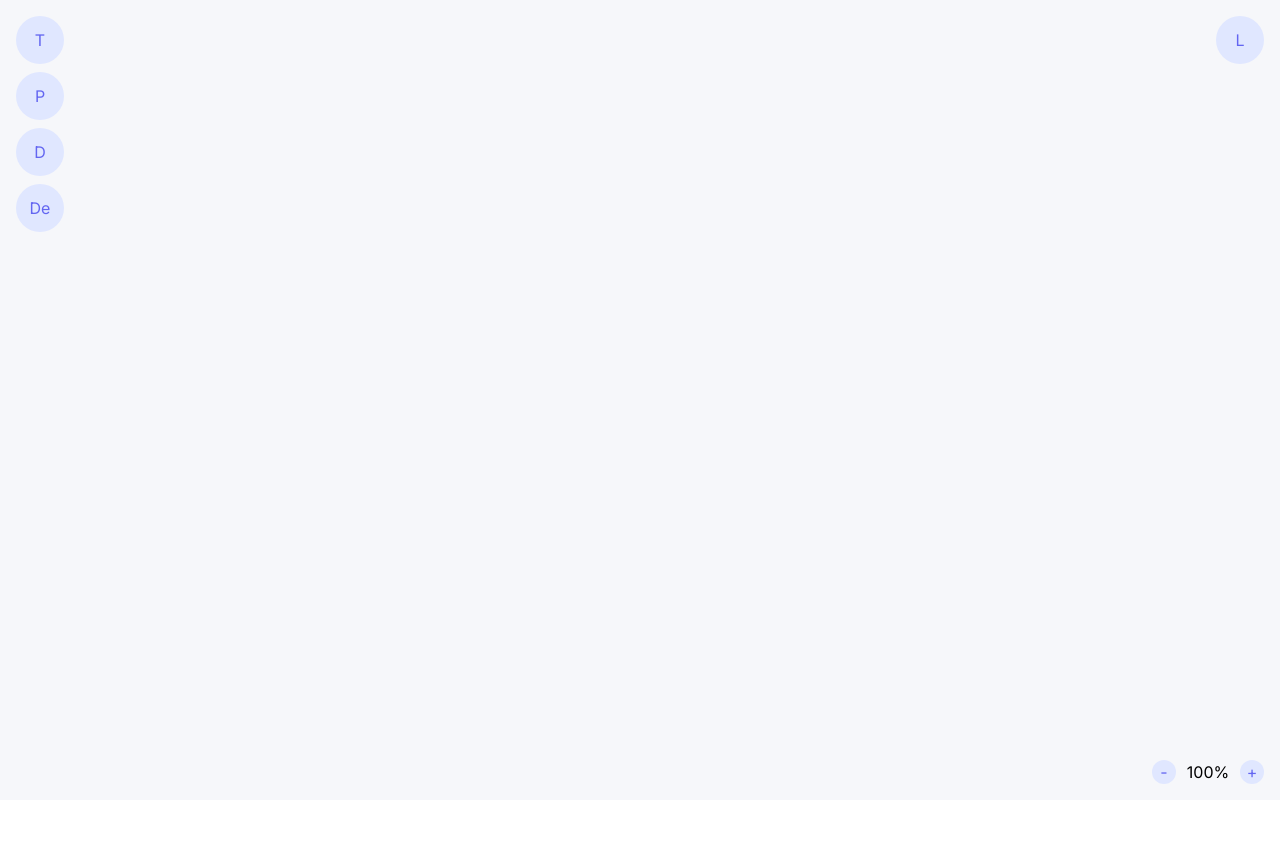
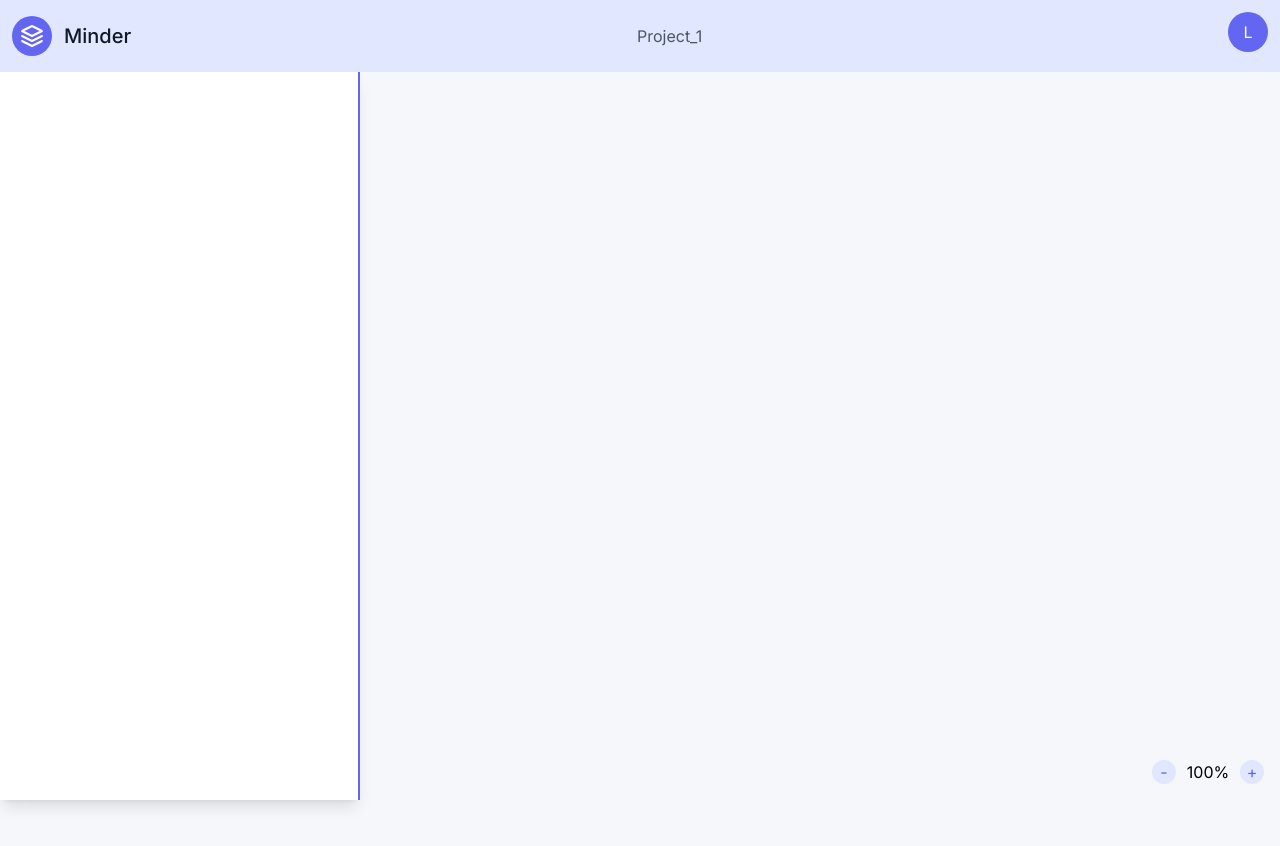
Before and after one commit to RuFrontEnd/minder, a Next.js app in the folder frontend/: page / in a window 1280 px wide. Shown: the top 846 px of the page. Before the commit the page ends 800 px from the top, so only its background shows below. Built offline with nearby package versions, Linux system fonts and the light colour scheme.

Commit message:
create side panel direction

```diff
--- a/frontend/src/app/page.tsx
+++ b/frontend/src/app/page.tsx
@@ -1288,7 +1288,7 @@ export default function ProcessPage() {
 
   return (
     <>
-      <div className="fixed m-4">
+      <div className="fixed m-4 top-[100px]">
         <div className="flex flex-col">
           <div
             className="mb-2 w-12 h-12 inline-flex items-center justify-center rounded-full bg-indigo-100 text-indigo-500 flex-shrink-0 cursor-pointer"
@@ -1317,9 +1317,23 @@ export default function ProcessPage() {
         </div>
       </div>
 
-      <div className="fixed right-0 top-0 m-4">
+      {/* TODO: 後續使用 */}
+
+      {/* <SidePanel clasaName={"fixed"} visible={v} /> */}
+
+      <header className="text-gray-600 body-font bg-indigo-100">
+        <div className="container mx-auto flex flex-wrap p-3 flex-col md:flex-row items-center">
+          <a className="flex title-font font-medium items-center text-gray-900 mb-4 md:mb-0">
+            <svg xmlns="http://www.w3.org/2000/svg" fill="none" stroke="currentColor" stroke-linecap="round" stroke-linejoin="round" stroke-width="2" className="w-10 h-10 text-white p-2 bg-indigo-500 rounded-full" viewBox="0 0 24 24">
+              <path d="M12 2L2 7l10 5 10-5-10-5zM2 17l10 5 10-5M2 12l10 5 10-5"></path>
+            </svg>
+            <span className="ml-3 text-xl">Minder</span>
+          </a>
+          <nav className="md:ml-auto md:mr-auto flex flex-wrap items-center text-base justify-center">
+            <a className="mr-5 hover:text-gray-900">Project_1</a>
+          </nav>
           <div
-          className="mb-2 w-12 h-12 inline-flex items-center justify-center rounded-full bg-indigo-100 text-indigo-500 flex-shrink-0 cursor-pointer"
+            className="mb-2 w-10 h-10 inline-flex items-center justify-center rounded-full bg-indigo-500 text-white flex-shrink-0 cursor-pointer"
             onClick={() => {
               setV((v) => !v);
             }}
@@ -1327,10 +1341,10 @@ export default function ProcessPage() {
             L
           </div>
         </div>
+      </header>
 
-      {/* TODO: 後續使用 */}
-      {/* <SidePanel clasaName={"fixed"} visible={v} /> */}
-
+      <div>
+        <SidePanel visible w={'360px'} h={'calc(100vh - 72px)'} d={['b']} />
         <canvas
           className={`${space ? "cursor-grab" : ""} overflow-hidden`}
           tabIndex={1}
@@ -1363,6 +1377,7 @@ export default function ProcessPage() {
             }}
           />
         )}
+      </div>
 
       <div className="fixed m-4 bottom-0 right-0">
         <div className="flex items-center">
--- a/frontend/src/components/sidePanel/index.tsx
+++ b/frontend/src/components/sidePanel/index.tsx
@@ -6,11 +6,9 @@ const SidePanel = (props: any) => {
     id,
     className,
     visible,
-    title,
-    width,
-    height,
-    xDirection,
-    yDirection,
+    w,
+    h,
+    d = [],
     zIndex,
     children,
     footer,
@@ -21,13 +19,24 @@ const SidePanel = (props: any) => {
   return (
     <motion.div
       id={id}
-      className={`${
-        className && className
-      } fixed top-[80px] right-0 h-[500px] w-[300px] bg-slate-200`}
-      animate={{ x: visible ? "-20px" : "100%" }}
+      style={{
+        width: w,
+        height: h,
+      }}
+      className={`${className && className
+        } fixed ${d[0] === 'b' ? 'bottom-0' : 'top-0'} ${d[1] === 'r' ? 'right-0' : 'left-0'} bg-white shadow-lg`}
+      animate={{ x: visible ? "0%" : `${d === 'r' ? '100%' : '-100%'}` }}
       transition={{ type: "easeInOut" }}
     >
-      <div>{children}</div>
+      <div className="flex">
+        <div className="flex-1">{children}</div>
+        <div
+          className="w-[2px] bg-indigo-500 flex items-center"
+          style={{
+            height: h,
+          }}>
+        </div>
+      </div>
     </motion.div>
   );
 };
```
Also changed, not shown: 1 other file (tests, documents, lock files or other folders). Lines whose indentation alone changed are shown as unchanged.
